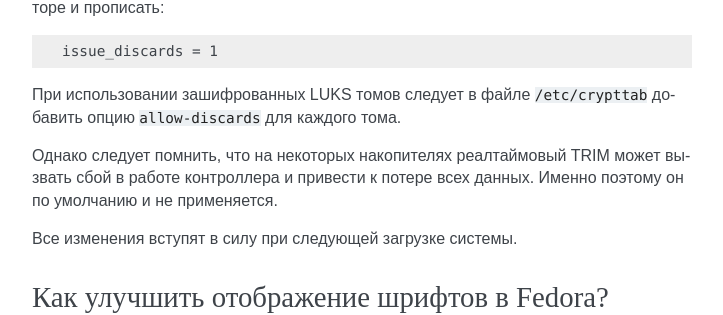
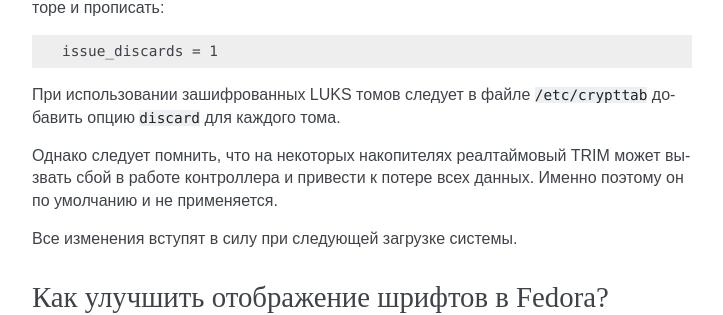
Before and after one commit to RussianFedora/FAQ, a Sphinx documentation site: the page built from source/installation.rst, in a window 1280 px wide and 900 px high, scrolled down 3517 px. Shown: the part 150-465 px from the top of the window, without its empty margins (388-1111 px from the left). Built offline with Sphinx 7.4.7, drawn with Linux system fonts in a browser that asks for light colours.

Commit message:
Latest cryptsetup use discard option for LUKS on SSDs.

```diff
--- a/source/installation.rst
+++ b/source/installation.rst
@@ -214,7 +214,7 @@
 
     issue_discards = 1
 
-При использовании зашифрованных LUKS томов следует в файле ``/etc/crypttab`` добавить опцию ``allow-discards`` для каждого тома.
+При использовании зашифрованных LUKS томов следует в файле ``/etc/crypttab`` добавить опцию ``discard`` для каждого тома.
 
 Однако следует помнить, что на некоторых накопителях реалтаймовый TRIM может вызвать сбой в работе контроллера и привести к потере всех данных. Именно поэтому он по умолчанию и не применяется.
 
```
